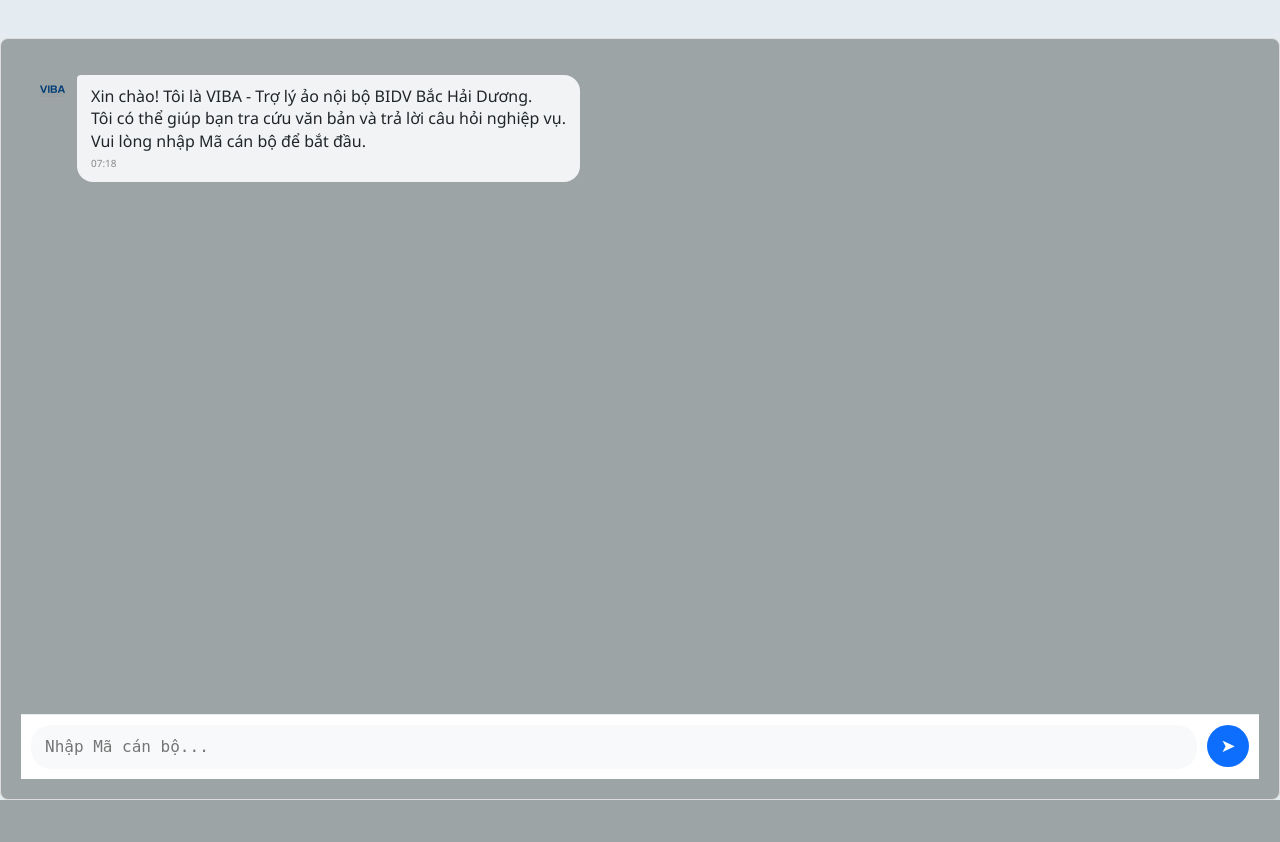
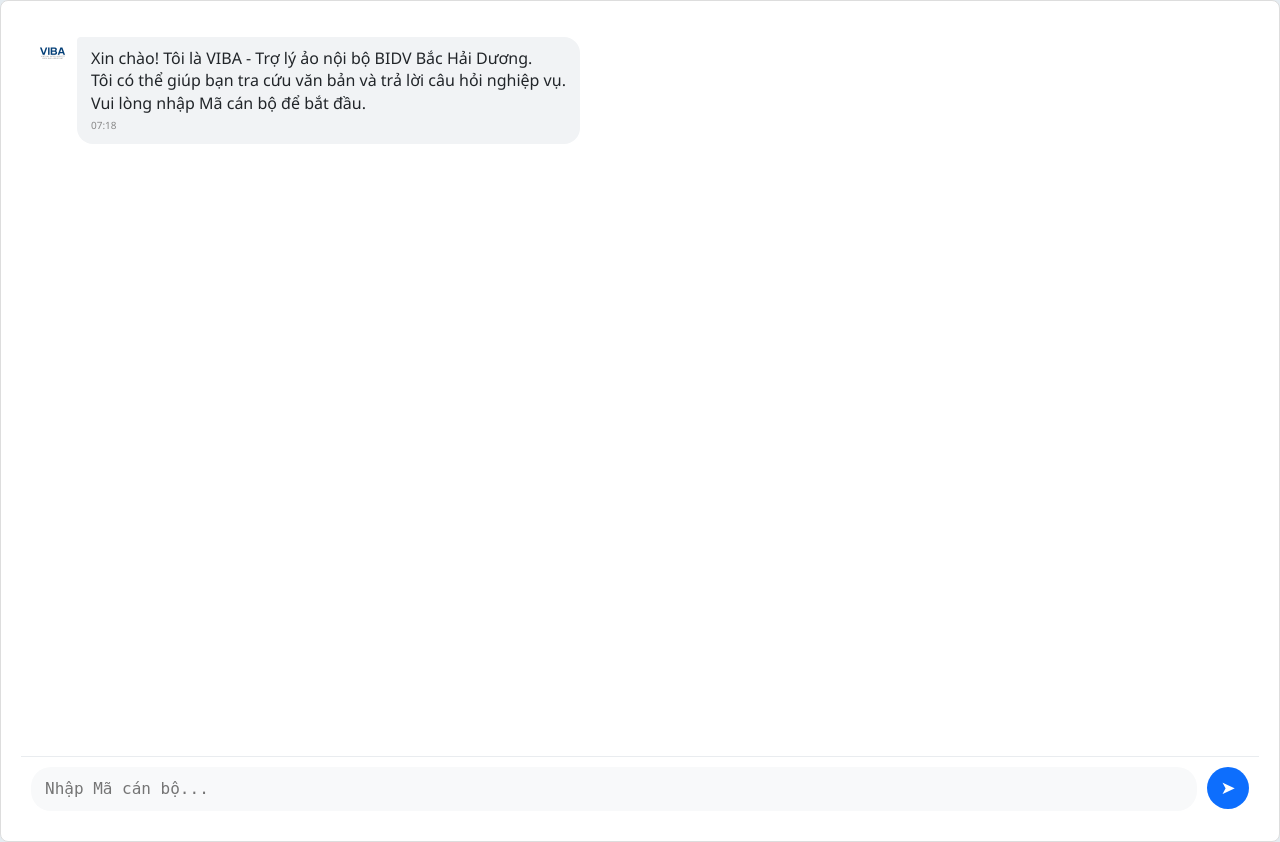
Before and after one commit to tandanbhd/VIBA-AI, a Flask app: page / in a window 1280 px wide. Before the commit the page ends 800 px from the top, so only its background shows below. Run offline with Flask 3, Linux system fonts and the light colour scheme.

Commit message:
Sửa giao diện khung chat VIBA AI

```diff
--- a/static/css/style.css
+++ b/static/css/style.css
@@ -11,7 +11,7 @@ body {
 .chat-container {
 max-width: 100%; /* Chiều rộng tối đa */
 width: 100%; /* Chiều rộng linh hoạt */
-height: 90vh; /* Chiều cao linh hoạt */
+height: 100vh; /* Chiều cao linh hoạt */
 margin: auto; /* Căn giữa theo chiều ngang */
 flex-grow: 1; /* Cho phép khung chat co giãn để lấp đầy không gian */
 overflow-y: hidden; /* Thêm thanh cuộn dọc khi nội dung vượt quá */
@@ -20,7 +20,7 @@ display: flex;
 flex-direction: column;
 justify-content: flex-start; /* Tin nhắn bắt đầu từ trên xuống */
 border: 1px solid #ddd; /* Viền nhẹ */
-background-color: #9da4a6; /* Nền trắng cho khung chat */
+background-color: #ffffff; /* Nền trắng cho khung chat */
 border-radius: 8px; /* Bo góc nhẹ */
 margin-bottom: 0; /* Không có khoảng cách dưới cùng với input */
 }
```
